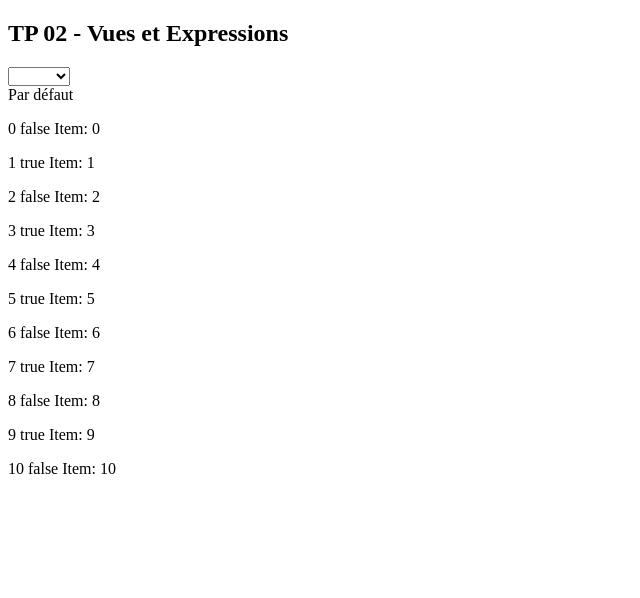
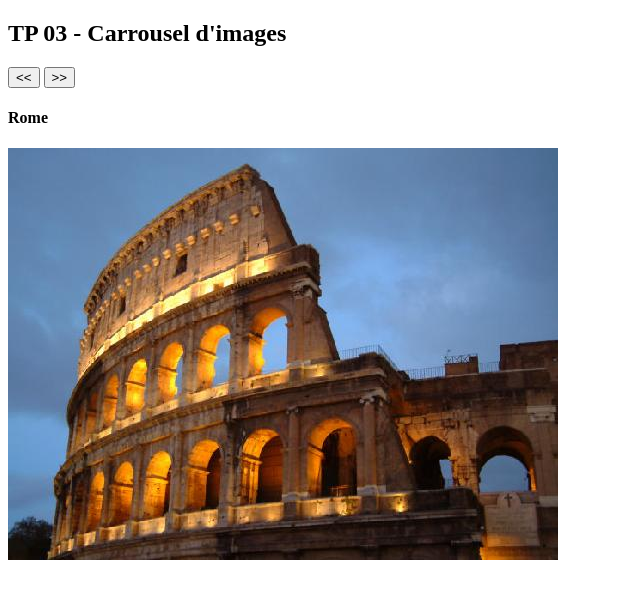
Before and after one commit to lamtan93/formation-frontend, a website built with webpack: page 05-angularjs/public/index.html in a window 1280 px wide. Shown: the whole page, without its empty margins (0-640 px from the left). Built offline with nearby package versions, Linux system fonts and the light colour scheme; some packages are replaced by stand-ins of ours.

Commit message:
TP03 Controller OK

```diff
--- a/05-angularjs/public/index.html
+++ b/05-angularjs/public/index.html
@@ -7,12 +7,9 @@
 </head>
 
 <!-- TODO ajouter la directive ng-app -->
-<body ng-app>
+<body ng-app="tripApp">
+
 <script src="bundle.js"></script>
-
-
-
-
 
 </body>
 </html>
--- a/05-angularjs/src/index.js
+++ b/05-angularjs/src/index.js
@@ -1,10 +1,18 @@
 
 console.log('Bonjour App');
-
+import angular from 'angular'
 // récupération de la page HTML ./tp01/expressions.html à l'aide de Webpack
 import tplTp01 from './tp01/expressions.html'
 import tplTp02 from './tp02/vues.html'
+import tplTp03 from './tp03/carrousel.html'
+
 // insertion du code HTML dans le corps de la page principale
 document.querySelector('body').innerHTML = [tplTp01].join('<hr>');
 document.querySelector('body').innerHTML = [tplTp02].join('<hr>');
-import angular from 'angular'
+document.querySelector('body').innerHTML = [tplTp03].join('<hr>');
+
+
+
+import CarrouselCtrl from './tp03/carrousel.controller'
+angular.module('tripApp', [])
+.controller(CarrouselCtrl.name, CarrouselCtrl)
--- /dev/null
+++ b/05-angularjs/src/tp03/carrousel.controller.js
@@ -0,0 +1,64 @@
+/*export default function CarrouselCtrl($scope) {
+	$scope.images = [
+	{
+		'name': 'New York',
+		'url': './img/nyc.jpg'
+	}, {
+		'name': 'Paris',
+		'url': './img/paris.jpg'
+	}, {
+		'name': 'Rio de Janeiro',
+		'url': './img/rio-de-janeiro.jpg'
+	}, {
+		'name': 'Rome',
+		'url': './img/rome.jpg'
+	}, {
+		'name': 'Tokyo',
+		'url': './img/tokyo.jpg'
+	}
+	];
+
+	$scope.currentId = 0;
+
+	$scope.next = function(){
+		$scope.currentId += 1;
+	};
+
+	$scope.previous = function(){
+		$scope.currentId -= 1;
+	};
+
+}*/
+
+
+//----------------Es2015-------------------
+
+export default class CarrouselCtrl {
+
+    constructor($interval) {
+       this.$interval = $interval
+    }
+
+    $onInit() {
+        this.images = [
+            { 'name': 'New York', 'url': 'img/nyc.jpg' },
+            { 'name': 'Paris', 'url': 'img/paris.jpg' },
+            { 'name': 'Rio de Janeiro', 'url': 'img/rio-de-janeiro.jpg' },
+            { 'name': 'Rome', 'url': 'img/rome.jpg' },
+            { 'name': 'Tokyo', 'url': 'img/tokyo.jpg' }
+        ];
+        this.currentId = 0;
+        this.$interval(() => this.next(), 1500);
+    }
+
+    next(){
+        this.currentId == this.images.length - 1 ? this.currentId = 0 : this.currentId++;
+    }
+
+    previous(){
+        this.currentId == 0 ? this.currentId = this.images.length - 1 : this.currentId--;
+    }
+
+}
+
+//-------------------------------------
--- /dev/null
+++ b/05-angularjs/src/tp03/carrousel.html
@@ -0,0 +1,32 @@
+<!-- <section id="tp03">
+<h1>TP 03 - Carrousel d'images</h1>
+
+<div ng-controller="CarrouselCtrl">
+
+<button ng-click="previous()">previous</button>
+<button ng-click="next()">next</button>
+
+<img ng-src="{{images[currentId].url}}">
+
+
+</div>
+
+
+</section> -->
+
+<section id="tp03">
+    <h1>TP 03 - Carrousel d'images</h1>
+
+
+    <div ng-controller="CarrouselCtrl as ctrl">
+
+        <button ng-click="ctrl.previous()"><<</button>
+        <button ng-click="ctrl.next()">>></button>
+
+        <h4>{{ctrl.images[ctrl.currentId].name}}</h4>
+
+        <img ng-src="{{ctrl.images[ctrl.currentId].url}}"/>
+
+    </div>
+
+</section>
```
Also changed, not shown: 05-angularjs/src/tp02/vues.html (+0 -3 lines).
